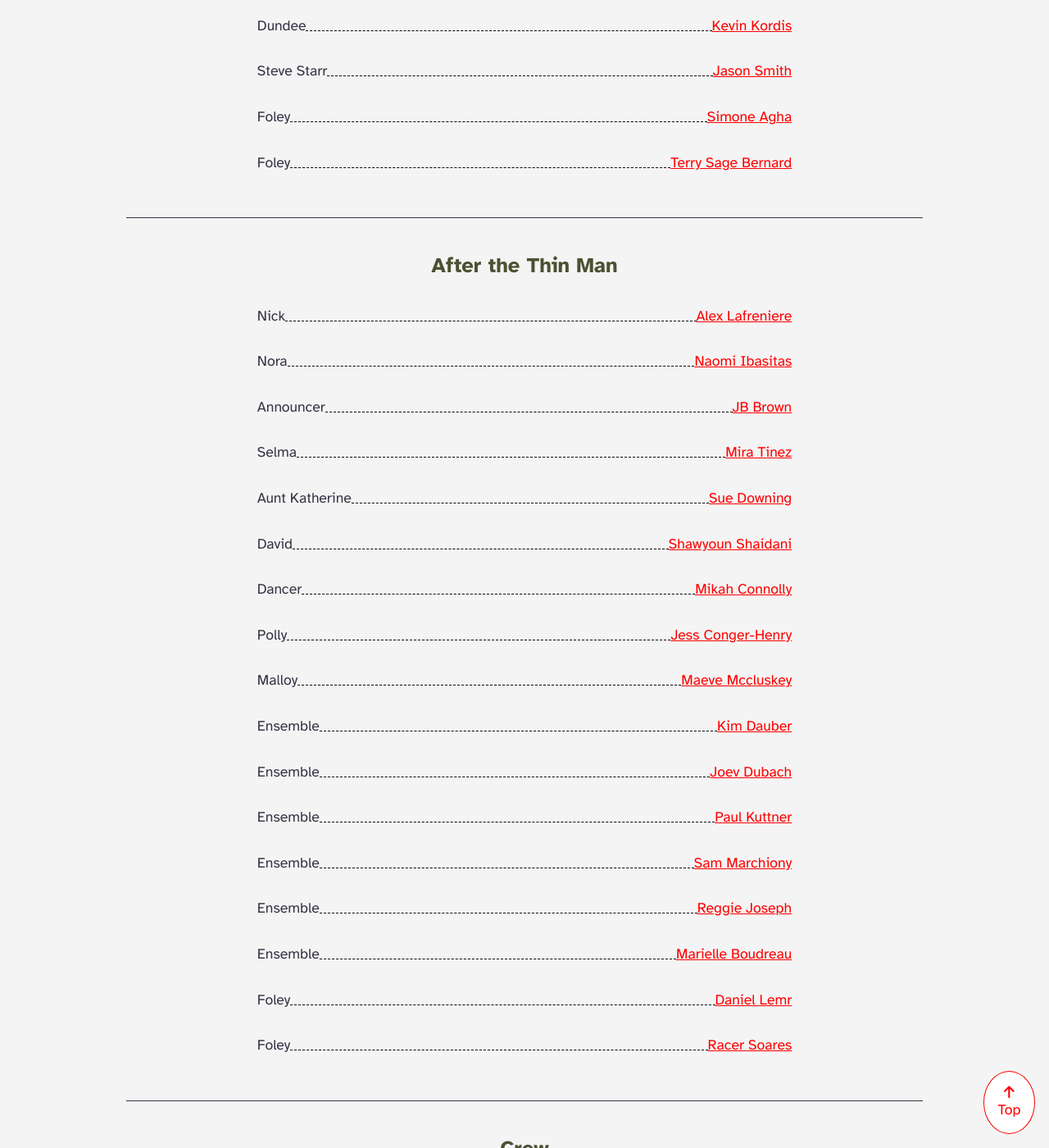
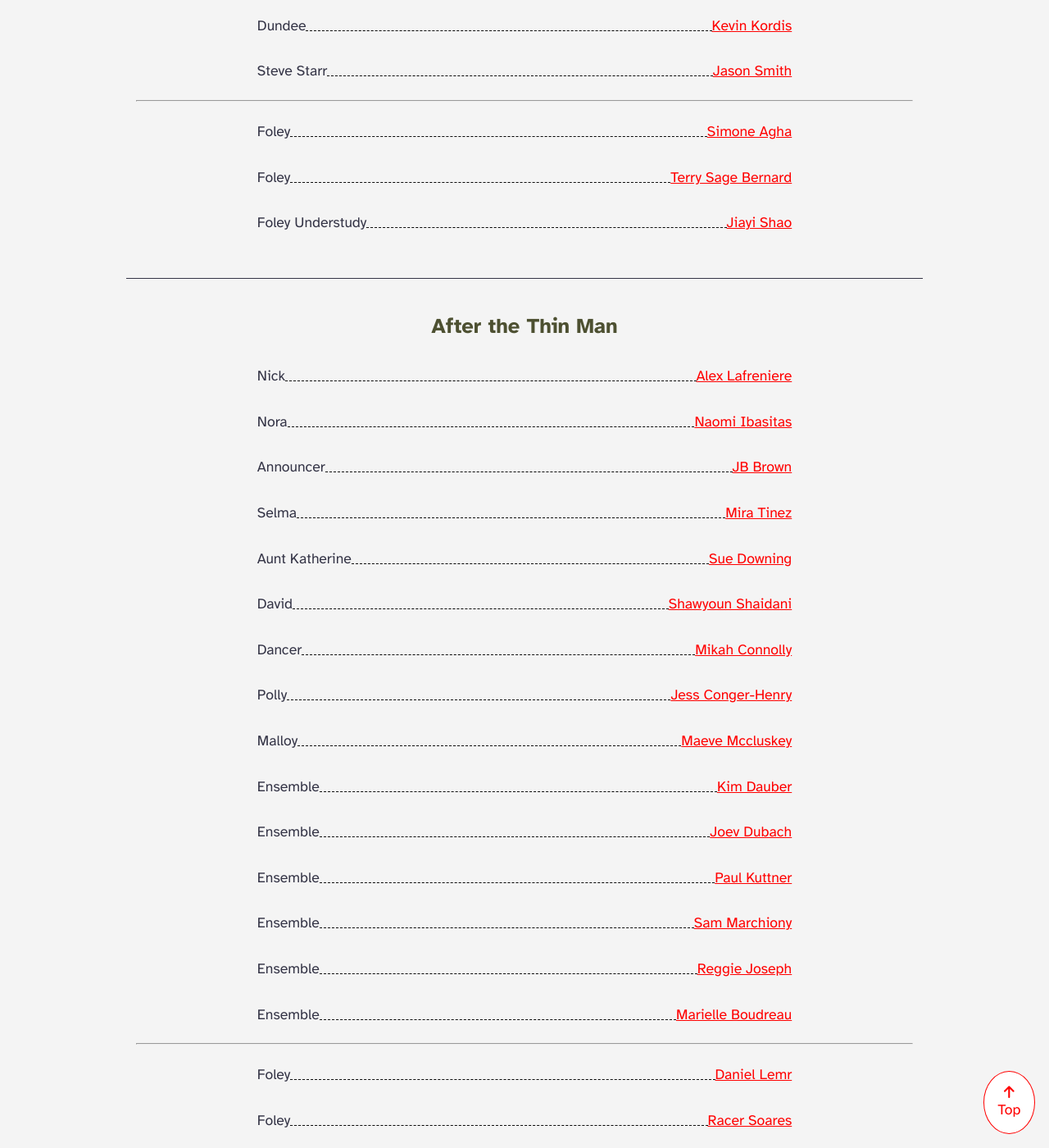
Before and after one commit to pmrp-boston/pmrp-boston.github.io, a Jekyll site: the page built from index.md, in a window 1280 px wide and 1400 px high, scrolled down 2627 px. Shown: the whole window at 82% size. Built offline with Jekyll 4.4.1, drawn with Linux system fonts in a browser that asks for light colours; some web fonts are replaced; some of the changed text lies outside the part shown.

Commit message:
Show foley understudy

```diff
--- a/_includes/creditsBlock.html
+++ b/_includes/creditsBlock.html
@@ -25,9 +25,14 @@
 			</a>
 		</dl>
 	{% endfor %}
+	<hr />
 	{% for credit in include.show.foleyCredits %}
 		<dl class="singleCredit">
-			<dt class="singleCredit-role">Foley</dt>
+			{% if credit.role %}
+				<dt class="singleCredit-role">Foley Understudy</dt>
+			{% else %}
+				<dt class="singleCredit-role">Foley</dt>
+			{% endif %}
 			<dt class="dots"></dt>
 			<a href="#{{ credit.name }}" class="singleCredit-name">
 				{{ credit.name }}
--- a/index.md
+++ b/index.md
@@ -13,7 +13,8 @@ shows:
     foleyCredits:
       - name: Simone Agha
       - name: Terry Sage Bernard
-        understudy: Jiayi Shao
+      - name: Jiayi Shao
+        role: understudy
     credits:
       - name: "Zack Murphy"
         roles:
@@ -46,7 +47,8 @@ shows:
     foleyCredits:
       - name: Daniel Lemr
       - name: Racer Soares
-        understudy: Arturo Lichauco
+      - name: Arturo Lichauco
+        role: understudy
     credits:
       - name: "Alex Lafreniere"
         roles:
```
